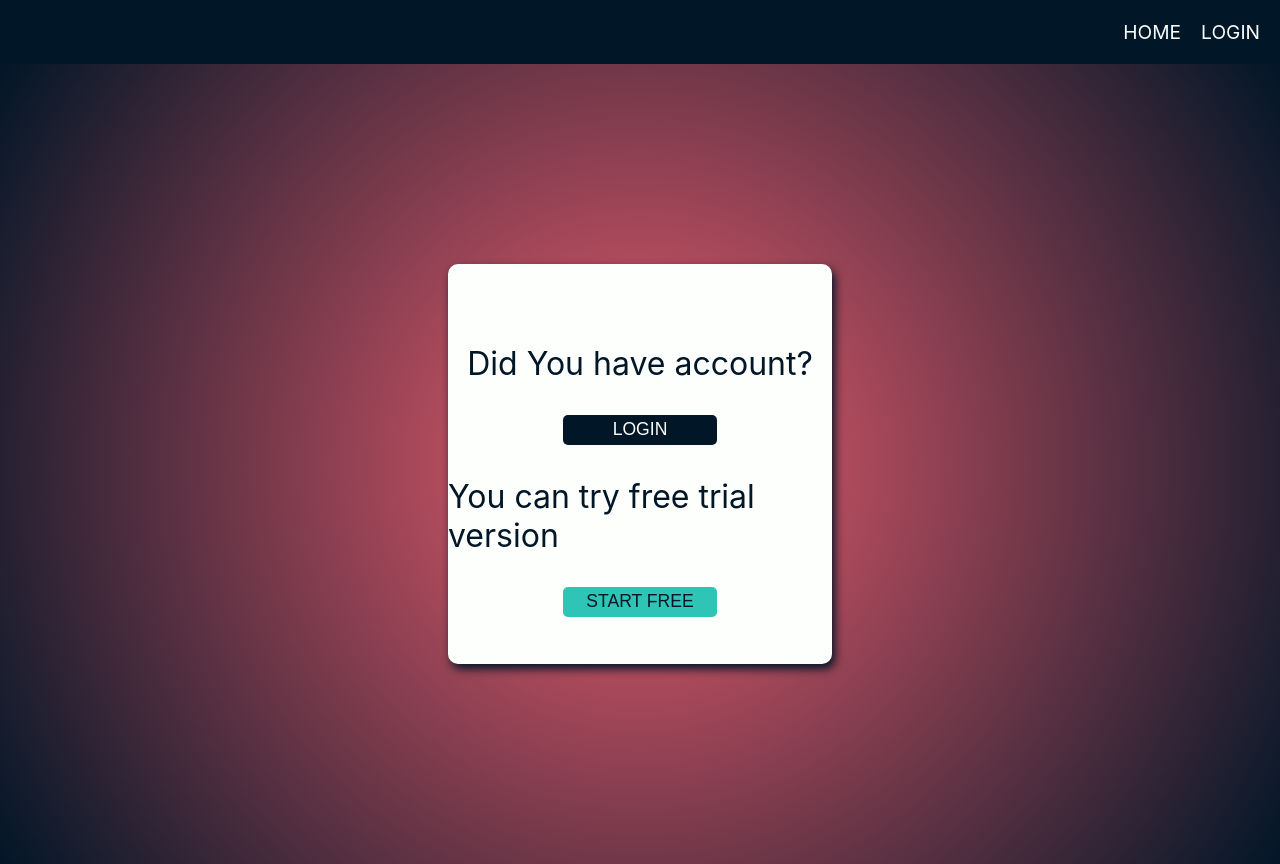
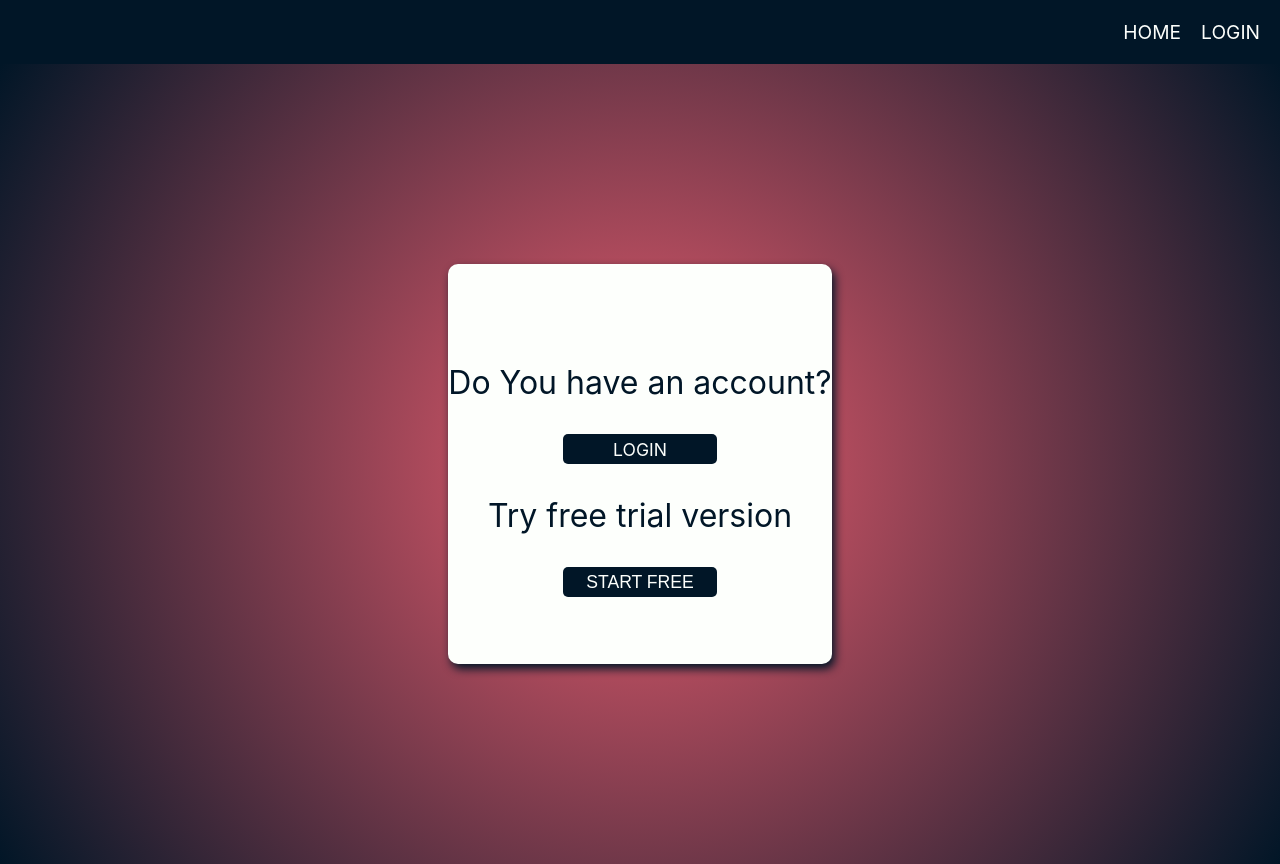
Before and after one commit to btwardy29/BetterSoftwareGroup, a React (Create React App) app: page / in a window 1280 px wide. Built offline with nearby package versions, Linux system fonts and the light colour scheme.

Commit message:
add new styles and change button to link

```diff
--- a/src/components/Splash/Splash.tsx
+++ b/src/components/Splash/Splash.tsx
@@ -1,20 +1,21 @@
 import React, { FC } from "react";
+import { Route } from "react-router-dom";
 import {
   Card,
   SplashContainer,
   Text,
-  LoginButton,
-  TrialButton,
+  SplashButton,
+  SplashLink,
 } from "../../styles/Splash.styles";
 
 const Splash: FC = () => {
   return (
     <SplashContainer>
       <Card>
-        <Text>Did You have account?</Text>
-        <LoginButton>Login</LoginButton>
-        <Text>You can try free trial version</Text>
-        <TrialButton>Start free</TrialButton>
+        <Text>Do You have an account?</Text>
+        <SplashLink to="/login">Login</SplashLink>
+        <Text>Try free trial version</Text>
+        <SplashButton>Start free</SplashButton>
       </Card>
     </SplashContainer>
   );
--- a/src/styles/Splash.styles.ts
+++ b/src/styles/Splash.styles.ts
@@ -1,4 +1,5 @@
 import styled from "styled-components";
+import { NavLink } from "react-router-dom";
 
 export const SplashContainer = styled.div`
   height: 100vh;
@@ -33,7 +34,7 @@ export const Text = styled.p`
   font-size: 2rem;
 `;
 
-export const LoginButton = styled.button`
+export const SplashButton = styled.button`
   height: 30px;
   width: 40%;
   background-color: #011627;
@@ -52,18 +53,23 @@ export const LoginButton = styled.button`
   }
 `;
 
-export const TrialButton = styled.button`
+export const SplashLink = styled(NavLink)`
   height: 30px;
   width: 40%;
-  background-color: #2ec4b6;
+  display: flex;
+  justify-content: center;
+  align-items: center;
+  background-color: #011627;
   border: none;
   border-radius: 5px;
   cursor: pointer;
-  color: #011627;
+  color: #fdfffc;
   font-size: 1.1rem;
+  text-decoration: none;
   text-transform: uppercase;
   transition: all 0.3s ease-in-out;
   &:hover {
+    color: #ff9f1c;
     -webkit-box-shadow: 3px 5px 10px 0px rgba(1, 22, 39, 1);
     -moz-box-shadow: 3px 5px 10px 0px rgba(1, 22, 39, 1);
     box-shadow: 3px 5px 10px 0px rgba(1, 22, 39, 1);
```
